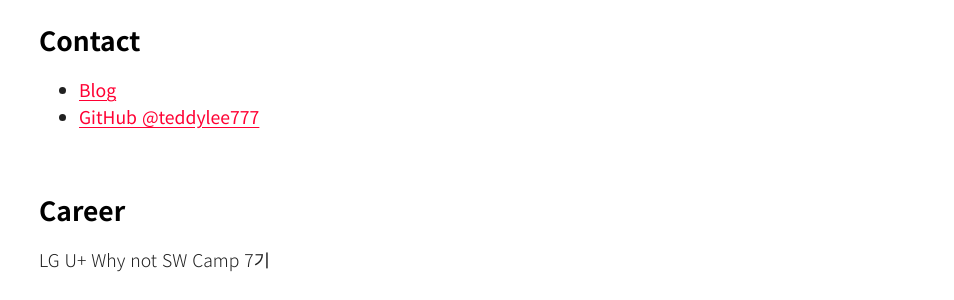
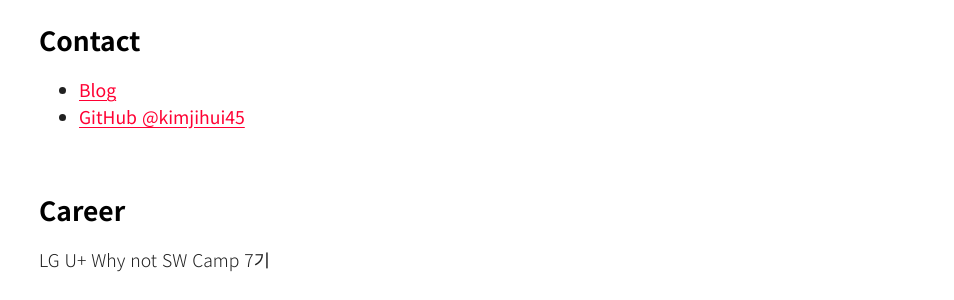
Before and after one commit to jihuikim45/jihuikim45.github.io, a Jekyll site: the page built from about.md, in a window 1280 px wide and 1216 px high. Shown: the part 330-630 px from the top of the window, without its empty margins (159-1113 px from the left). Built offline with Jekyll 4.4.1, drawn with Linux system fonts in a browser that asks for light colours.

Commit message:
featerro url del

```diff
--- a/_includes/disqus_comments.html
+++ b/_includes/disqus_comments.html
@@ -1,5 +1,5 @@
 <div id="disqus_thread"></div>
-<script>
+<!-- <script>
 
 /**
 *  RECOMMENDED CONFIGURATION VARIABLES: EDIT AND UNCOMMENT THE SECTION BELOW TO INSERT DYNAMIC VALUES FROM YOUR PLATFORM OR CMS.
@@ -16,5 +16,5 @@ s.src = 'https://https-teddylee777-github-io.disqus.com/embed.js';
 s.setAttribute('data-timestamp', +new Date());
 (d.head || d.body).appendChild(s);
 })();
-</script>
+</script> -->
 <noscript>Please enable JavaScript to view the <a href="https://disqus.com/?ref_noscript">comments powered by Disqus.</a></noscript>
--- a/_layouts/default.html
+++ b/_layouts/default.html
@@ -208,8 +208,8 @@
         <nav class="content-ul">
           <a href="{{ "/" | relative_url }}">{{ "Home" | escape }}</a>
           <a href="{{ "/about" | relative_url }}">{{ "About" | escape }}</a>
-          <a href="https://github.com/teddylee777">{{ "Github" | escape }}</a>
-          <a href="mailto:teddylee777@gmail.com">{{ "Contact" | escape }}</a>
+          <a href="https://github.com/jihuikim45/">{{ "Github" | escape }}</a>
+          <a href="mailto:kimjihui45@gmail.com">{{ "Contact" | escape }}</a>
         </nav>
 
         <br>
--- a/_layouts/home.html
+++ b/_layouts/home.html
@@ -29,9 +29,9 @@ layout: default
     {% if page == paginator.page %}
     <em><b>{{ page }}</b></em>
     {% elsif page == 1 %}
-    <a href="{{ site.url }}">{{ page }}</a>
+    <!-- <a href="{{ site.url }}">{{ page }}</a> -->
     {% else %}
-    <a href="{{ site.paginate_path | relative_url | replace: ':num', page }}">{{ page }}</a>
+    <!-- <a href="{{ site.paginate_path | relative_url | replace: ':num', page }}">{{ page }}</a> -->
     {% endif %}
     {% endfor %}
   </div>
--- a/_layouts/page.html
+++ b/_layouts/page.html
@@ -41,7 +41,7 @@ layout: default
     {% if forloop.index >= start_index %}
     {% if forloop.index <= end_index %}
     {% if post.url != page.url %}
-    <p>- <a href="{{ post.url }}" class="recommendations">{{ post.title }}</a></p>
+    <!-- <p>- <a href="{{ post.url }}" class="recommendations">{{ post.title }}</a></p> -->
     {% endif %}
     {% endif %}
     {% endif %}
--- a/about.md
+++ b/about.md
@@ -8,7 +8,7 @@ typora-copy-images-to: ./images/about
 
 ## Contact
 + [Blog](https://jihuikim45.github.io)
-+ [GitHub @teddylee777](https://github.com/jihuikim45)
++ [GitHub @kimjihui45](https://github.com/jihuikim45)
 
 ## Career
 LG U+ Why not SW Camp 7기
```
Also changed, not shown: jekyll-theme-cayman-blog.gemspec.
